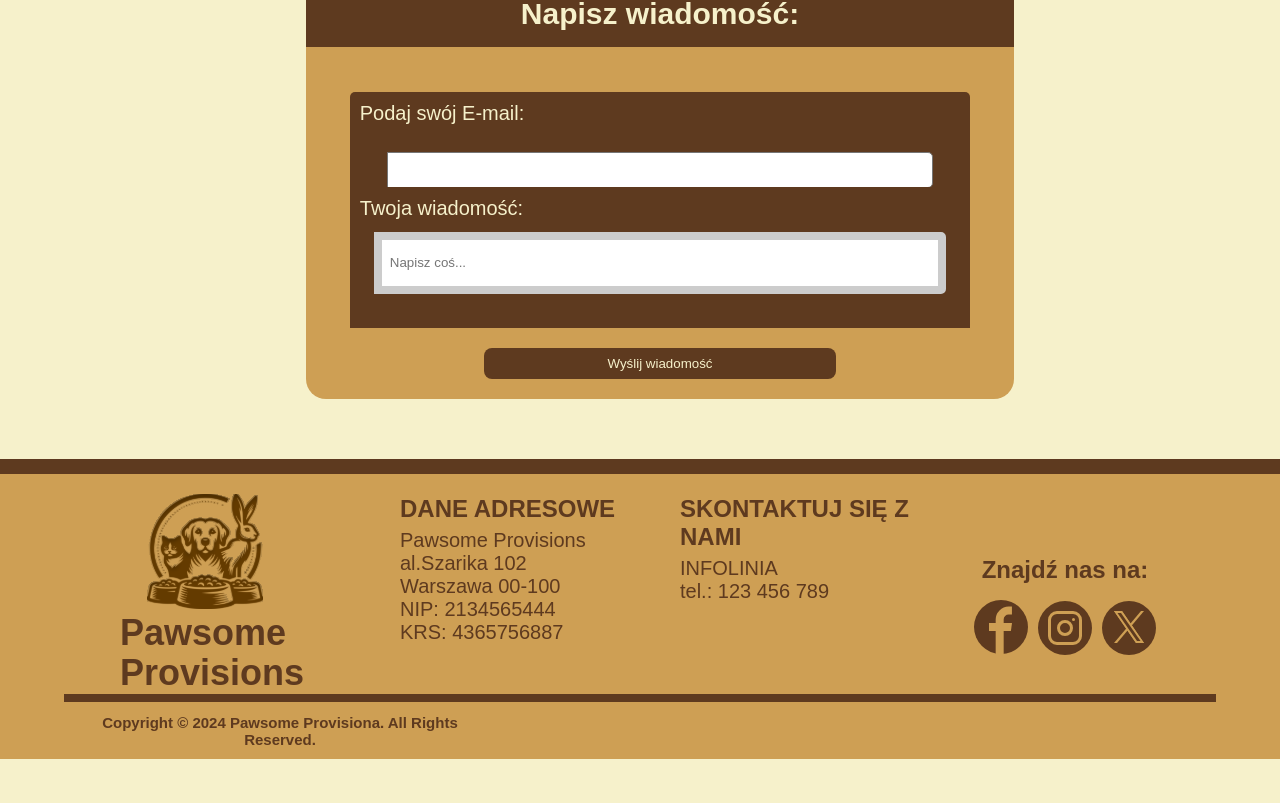
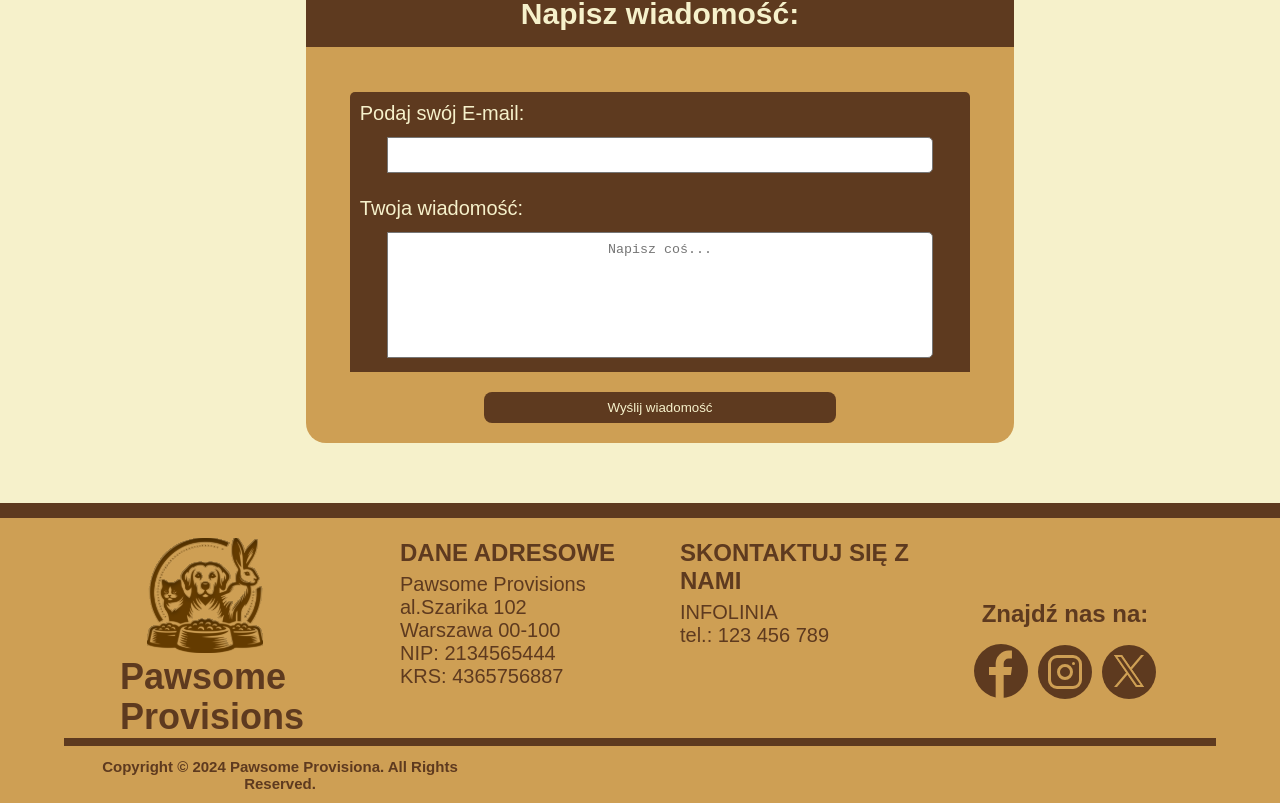
Before and after one commit to Bymbe/GraficyNaNTI, a React (Create React App) app: page /Pomoc in a window 1280 px wide. Shown: the part 1515-2318 px from the top of the page. Before the commit the page ends 2274 px from the top, so only its background shows below. Built offline with nearby package versions, Linux system fonts and the light colour scheme; no server answers; a web font is replaced by a local one.

Commit message:
textarea poprawiony wygląd

```diff
--- a/src/Pages/Pomoc.js
+++ b/src/Pages/Pomoc.js
@@ -167,7 +167,7 @@ function Pomoc() {
                     </div>
                     <div className="MessagePomoc-Text-Area">
                         <label htmlFor="Message">Twoja wiadomość:</label>
-                        <input rows="4" cols="50" type="text" placeholder={"Napisz coś..."}/>
+                        <textarea rows="4" cols="50" type="text" placeholder={"Napisz coś..."}/>
                     </div>
                     <button className="ButtonPomoc" type="submit">Wyślij wiadomość</button>
                 </div>
--- a/src/index.css
+++ b/src/index.css
@@ -2479,8 +2479,6 @@ h1 + .MessagePomoc-Text-Area{
 .MessagePomoc div textarea{
   display: inline-block;
   position: relative;
-  top: 15px;
-  height: 30px;
   border-radius: 0 5px 5px 0;
   resize: none;
   text-align: center;
```
